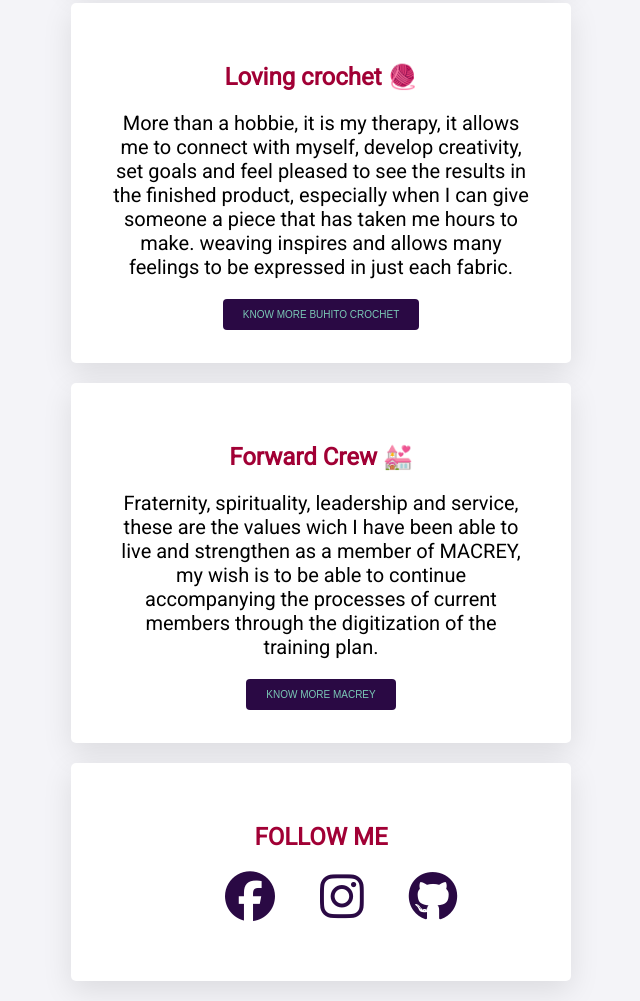
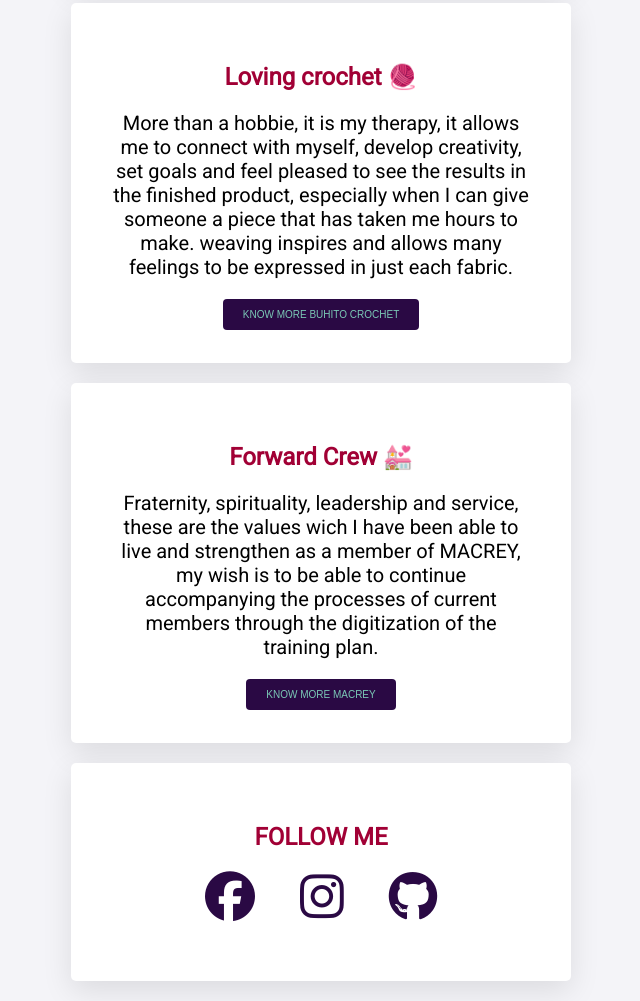
Before and after one commit to Marianto38/profile, a plain HTML site: page index.html in a window 1280 px wide. Shown: the part 865-1866 px from the top of the page, without its empty margins (319-959 px from the left). Drawn offline with Linux system fonts and the light colour scheme.

Commit message:
grate my profile

```diff
--- a/style.css
+++ b/style.css
@@ -38,6 +38,9 @@ body {
     background-color: white;
     color: #2A0944;
   }
+  ul.list-inline {
+    padding-left: 0;
+  }
   a {
     background-color: #2A0944;
     text-decoration: none;
```
